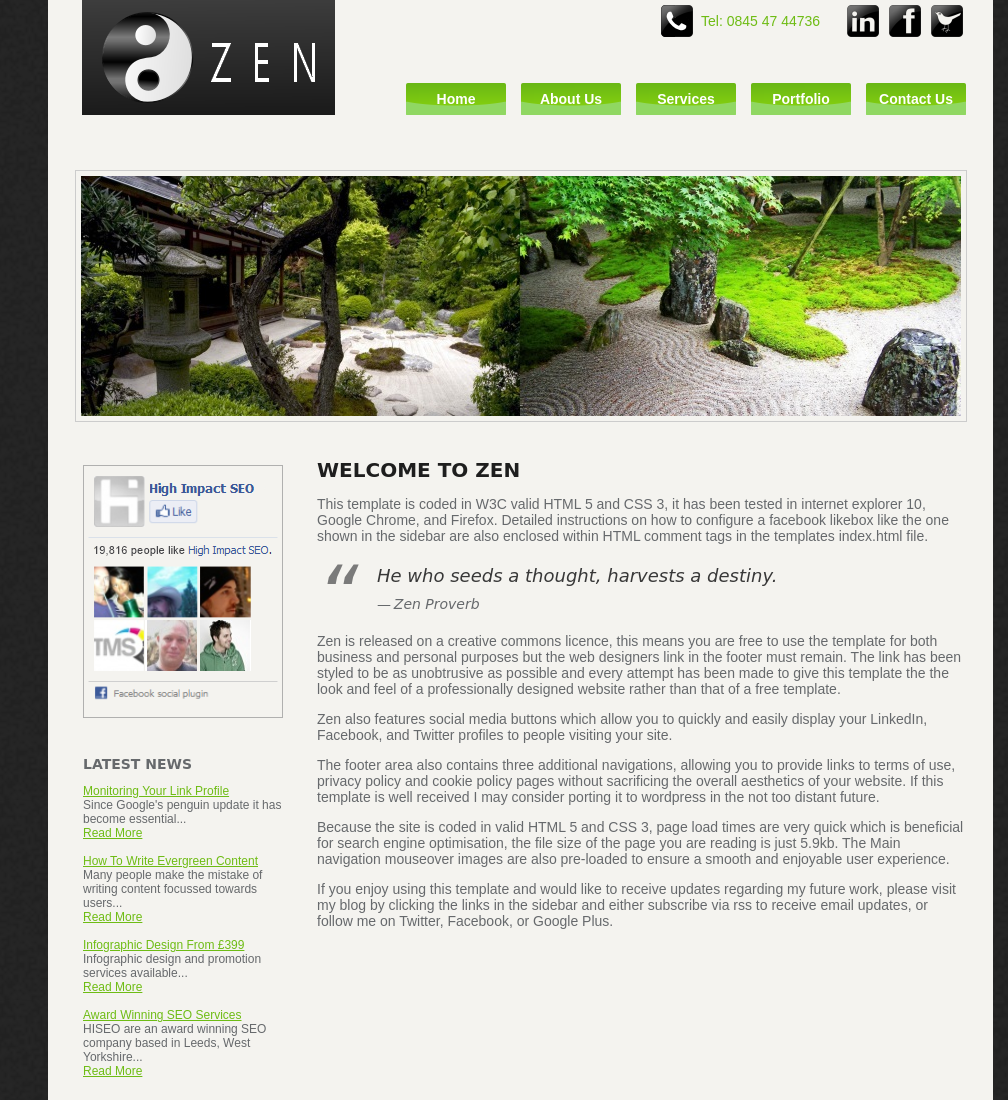
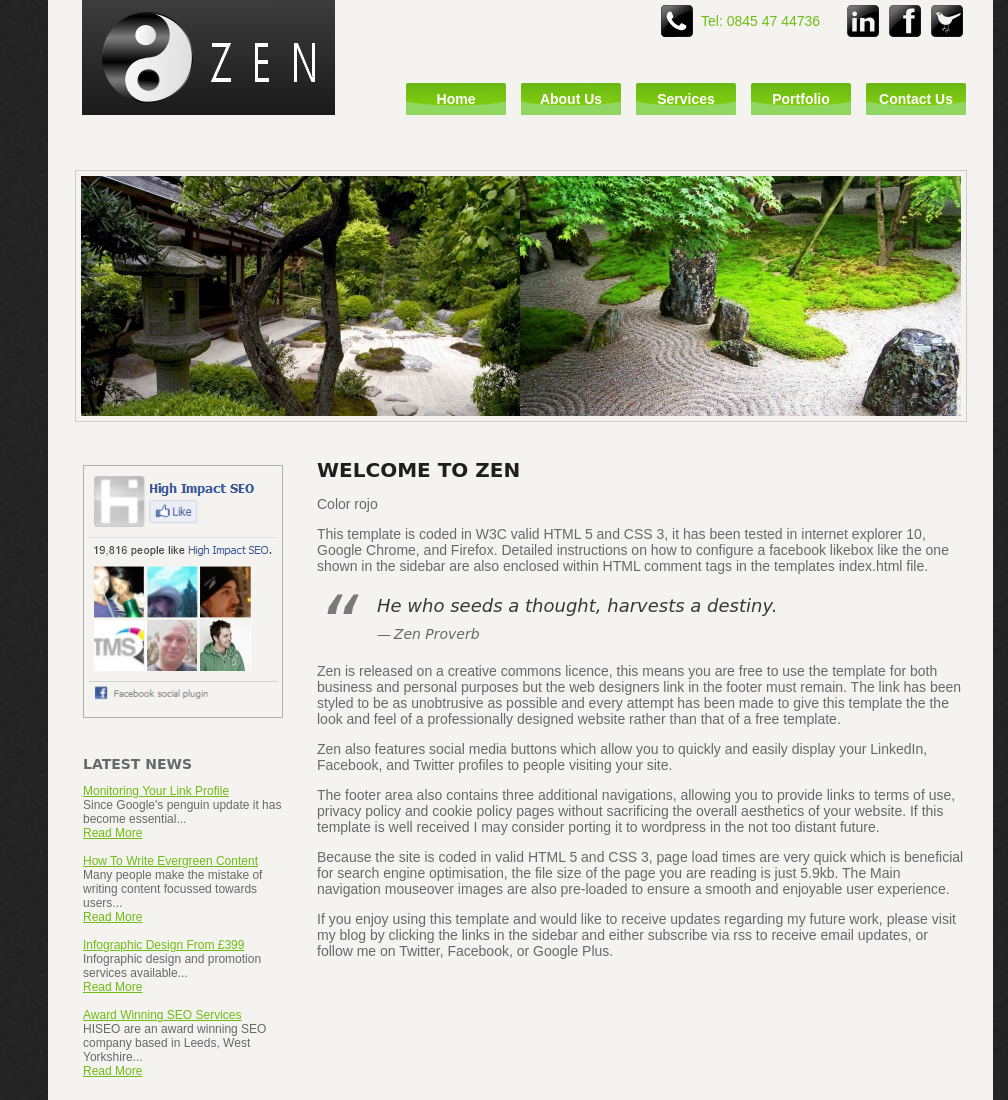
Before and after one commit to AlexandraGlojva/goal-GLA14, a plain HTML site: page index.html in a window 1280 px wide. Shown: the top 1100 px of the page, without its empty margins (272-1280 px from the left). Drawn offline with Linux system fonts and the light colour scheme; a web font is replaced by a local one.

Commit message:
index.html modificado GLA14

```diff
--- a/index.html
+++ b/index.html
@@ -35,6 +35,7 @@
 
 <div class="main">
 <h1>Welcome To ZEN</h1>
+<p>Color rojo</p>
 <p>This template is coded in W3C valid HTML 5 and CSS 3, it has been tested in internet explorer 10, Google Chrome, and Firefox. Detailed instructions on how to configure a facebook likebox like the one shown in the sidebar are also enclosed within HTML comment tags in the templates index.html file.</p>
 <blockquote>He who seeds a thought, harvests a destiny.<cite>Zen Proverb</cite></blockquote>
 <p>Zen is released on a creative commons licence, this means you are free to use the template for both business and personal purposes but the web designers link in the footer must remain. The link has been styled to be as unobtrusive as possible and every attempt has been made to give this template the the look and feel of a professionally designed website rather than that of a free template.</p>
```
